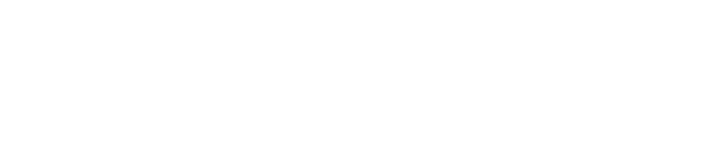
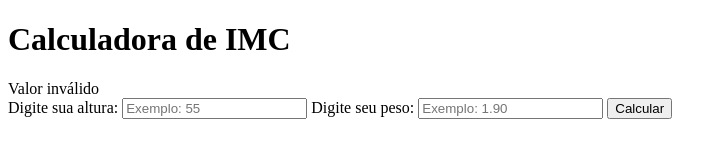
Before and after one commit to danielsouzaaj/calculadora-IMC, a plain HTML site: page index.html in a window 1280 px wide. Shown: the whole page, without its empty margins (0-727 px from the left). Drawn offline with Linux system fonts and the light colour scheme.

Commit message:
Updated html

```diff
--- a/index.html
+++ b/index.html
@@ -10,5 +10,21 @@
         <title>Calculadora | IMC</title>
     </head>
 
-    <body></body>
+    <body>
+        <h1 class="title">Calculadora de IMC</h1>
+        <main class="wrapper">
+            <span class="error off">Valor inválido</span>
+            <form id="formulario">
+                <label for="altura">Digite sua altura:</label>
+                <input type="text" name="altura" id="altura" placeholder="Exemplo: 55" required>
+
+                <label for="peso">Digite seu peso:</label>
+                <input type="text" name="peso" id="peso" placeholder="Exemplo: 1.90" required>
+
+                <input type="submit" value="Calcular">
+            </form>
+            <p class="result"></p>
+        </main>
+        <script src="./script.js"></script>
+    </body>
 </html>
```
